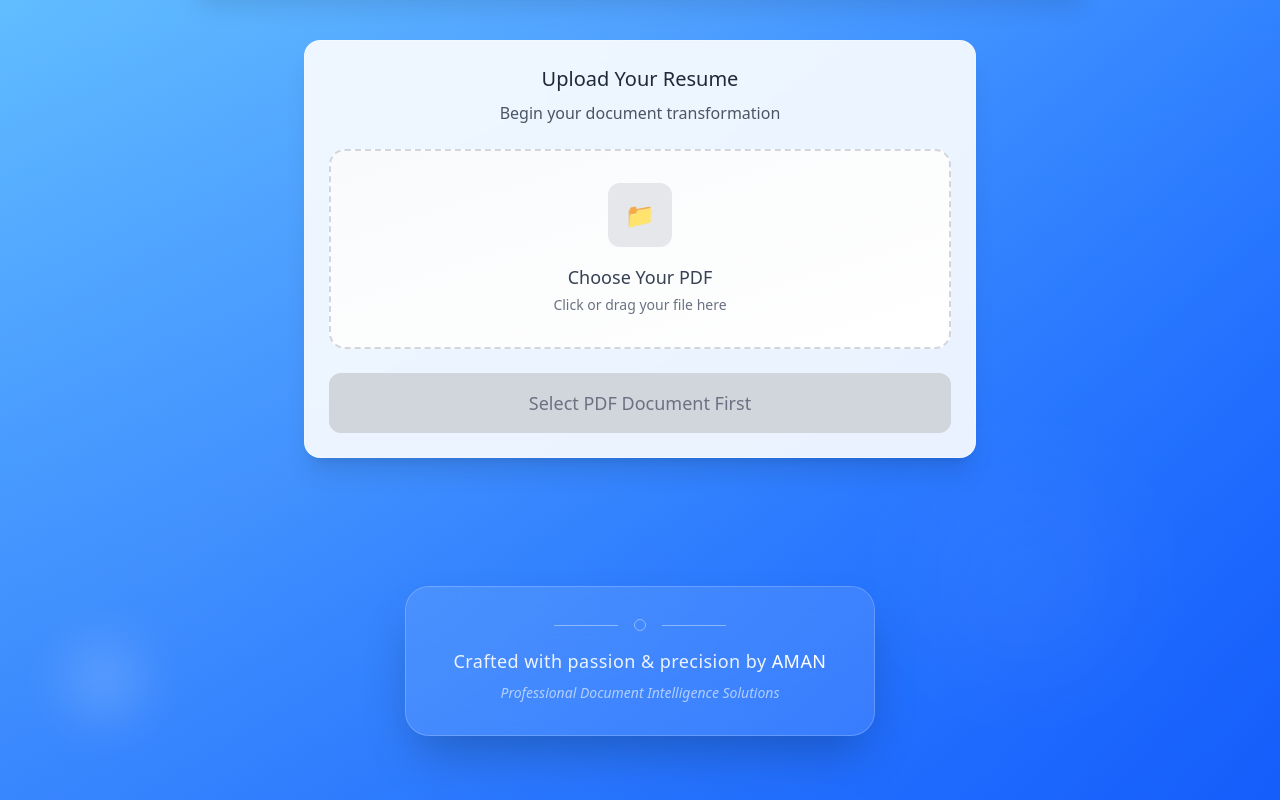
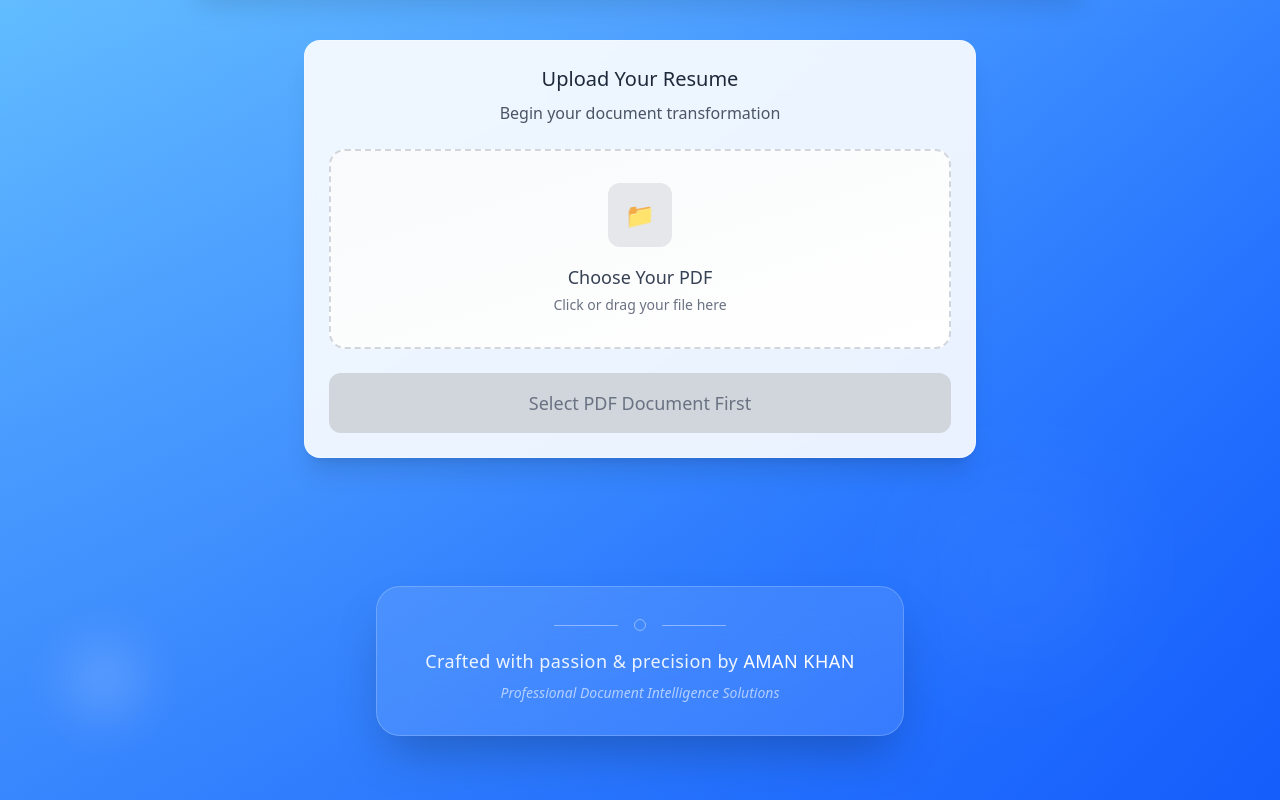
Before and after one commit to amankhan-7/Resume-Parser, a React (Vite) app in the folder client/: page / in a window 1280 px wide. Shown: the part 762-1562 px from the top of the page. Built offline with nearby package versions, Linux system fonts and the light colour scheme.

Commit message:
name changed

```diff
--- a/client/src/components/Home.jsx
+++ b/client/src/components/Home.jsx
@@ -305,7 +305,7 @@
                                     target="_blank"
                                     rel="noopener noreferrer"
                                 >
-                                    <span className="relative z-10">AMAN</span>
+                                    <span className="relative z-10">AMAN KHAN</span>
                                     <span className="absolute bottom-0 left-0 w-0 h-px bg-blue-200 transition-all duration-300 group-hover:w-full"></span>
                                 </a>
                             </p>
```
